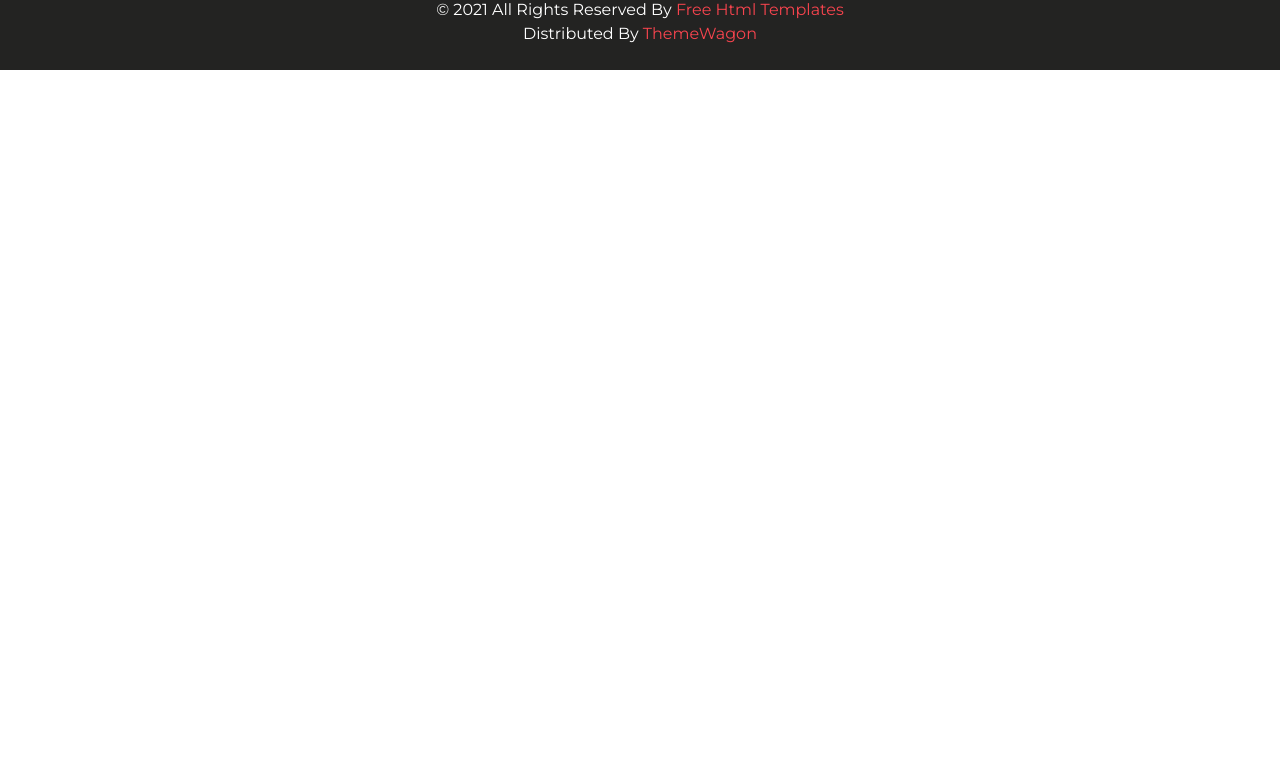
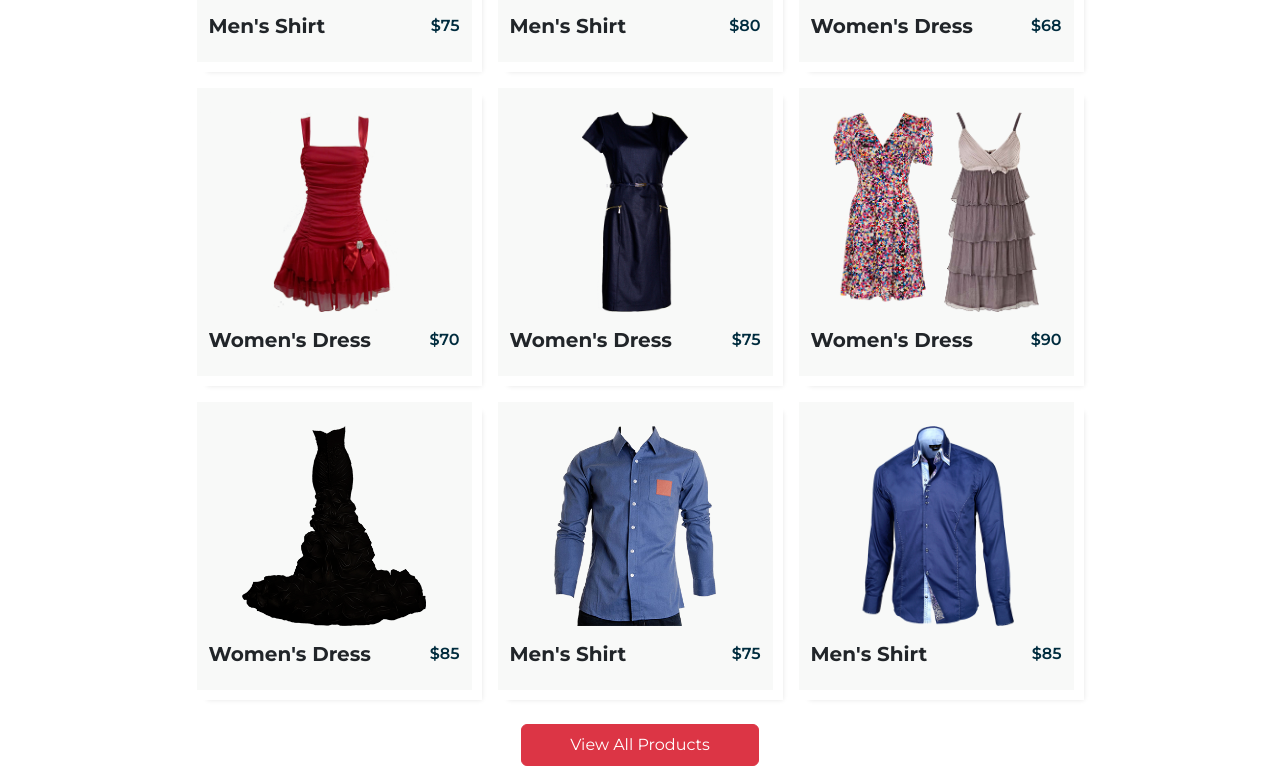
Before and after one commit to Obaadz/Famms-Template, a Next.js app: page / in a window 1280 px wide. Shown: the part 2127-2900 px from the top of the page. Before the commit the page ends 2197 px from the top, so only its background shows below. Built offline with nearby package versions, Linux system fonts and the light colour scheme.

Commit message:
add: Finish products section

```diff
--- /dev/null
+++ b/components/products_list/ProductItem.tsx
@@ -0,0 +1,22 @@
+import { FC } from "react";
+import { Product } from "./productsData";
+import styles from "./products_list.module.css";
+type Props = {
+  product: Product;
+};
+
+const ProductItem: FC<Props> = ({ product }) => {
+  return (
+    <div className={`col-lg-3 col-md-4 py-3 ${styles.item}`}>
+      <div className="m-2 text-center mb-3">
+        <img src={product.img} alt={product.title} />
+      </div>
+      <div className=" d-flex justify-content-between">
+        <h5 className="fw-bold">{product.title}</h5>
+        <span>{"$" + product.price}</span>
+      </div>
+    </div>
+  );
+};
+
+export default ProductItem;
--- /dev/null
+++ b/components/products_list/index.tsx
@@ -0,0 +1,48 @@
+import Link from "next/link";
+import { FC } from "react";
+import { Button, Container } from "react-bootstrap";
+import SectionHeading from "../SectionHeading";
+import ProductItem from "./ProductItem";
+import { productsData } from "./productsData";
+import styles from "./products_list.module.css";
+
+type Props = {
+  productsLimit?: number;
+};
+
+const ProductsListSection: FC<Props> = ({ productsLimit }) => {
+  function renderProducts(): JSX.Element[] {
+    const productsArray = productsLimit
+      ? productsData.slice(0, productsLimit)
+      : productsData;
+
+    return productsArray.map((product) => (
+      <ProductItem key={product.id} product={product} />
+    ));
+  }
+
+  return (
+    <section>
+      <Container className="my-5">
+        <SectionHeading>
+          Our <span>products</span>
+        </SectionHeading>
+        <div className="row gap-3 justify-content-center">
+          {renderProducts()}
+        </div>
+        <div className="d-flex justify-content-center mt-4 mb-5">
+          <Link href="./products">
+            <Button
+              variant="danger"
+              className={`fw-normal px-5 py-2 ${styles.button}`}
+            >
+              View All Products
+            </Button>
+          </Link>
+        </div>
+      </Container>
+    </section>
+  );
+};
+
+export default ProductsListSection;
--- /dev/null
+++ b/components/products_list/productsData.ts
@@ -0,0 +1,95 @@
+interface IProduct {
+  id: number;
+  title: string;
+  img: string;
+  price: number;
+}
+
+export class Product implements IProduct {
+  id: number;
+  title: string;
+  img: string;
+  price: number;
+
+  constructor(id: number, title: string, img: string, price: number) {
+    this.id = id;
+    this.title = title;
+    this.img = img;
+    this.price = price;
+  }
+}
+
+export const productsData: Product[] = [
+  {
+    id: 1,
+    title: "Men's Shirt",
+    img: "/images/p1.png",
+    price: 75,
+  },
+  {
+    id: 2,
+    title: "Men's Shirt",
+    img: "/images/p2.png",
+    price: 80,
+  },
+  {
+    id: 3,
+    title: "Women's Dress",
+    img: "/images/p3.png",
+    price: 68,
+  },
+  {
+    id: 4,
+    title: "Women's Dress",
+    img: "/images/p4.png",
+    price: 70,
+  },
+  {
+    id: 5,
+    title: "Women's Dress",
+    img: "/images/p5.png",
+    price: 75,
+  },
+  {
+    id: 6,
+    title: "Women's Dress",
+    img: "/images/p6.png",
+    price: 90,
+  },
+  {
+    id: 7,
+    title: "Women's Dress",
+    img: "/images/p7.png",
+    price: 85,
+  },
+  {
+    id: 8,
+    title: "Men's Shirt",
+    img: "/images/p8.png",
+    price: 75,
+  },
+  {
+    id: 9,
+    title: "Men's Shirt",
+    img: "/images/p9.png",
+    price: 85,
+  },
+  {
+    id: 10,
+    title: "Men's Shirt",
+    img: "/images/p10.png",
+    price: 65,
+  },
+  {
+    id: 11,
+    title: "Men's Shirt",
+    img: "/images/p11.png",
+    price: 65,
+  },
+  {
+    id: 12,
+    title: "Women's Dress",
+    img: "/images/p12.png",
+    price: 55,
+  },
+];
--- /dev/null
+++ b/components/products_list/products_list.module.css
@@ -0,0 +1,26 @@
+.item {
+  background-color: #f8f9f8;
+  border-right: 10px solid #ffffff;
+  border-bottom: 10px solid #ffffff;
+  box-shadow: 5px 5px 5px -5px rgb(0 0 0 / 10%);
+}
+
+@media (max-width: 767px) {
+  .item {
+    border: none;
+  }
+}
+
+.item img {
+  height: 200px;
+}
+
+.item span {
+  color: #002c3e;
+  font-weight: 600;
+}
+
+.button:hover {
+  background-color: transparent;
+  color: #f7444e;
+}
--- a/pages/index.tsx
+++ b/pages/index.tsx
@@ -1,8 +1,11 @@
 import type { NextPage } from "next";
 import ArrivalSection from "../components/arrival";
 import LandingSection from "../components/landing";
+import ProductsListSection from "../components/products_list";
 import WhyShopSection from "../components/why_shop";
 import MainLayout from "../layouts/MainLayout";
+
+const LIMIT_NUMBER_OF_PRODUCTS = 9;
 
 const Home: NextPage = () => {
   return (
@@ -11,6 +14,7 @@ const Home: NextPage = () => {
         <LandingSection />
         <WhyShopSection />
         <ArrivalSection />
+        <ProductsListSection productsLimit={LIMIT_NUMBER_OF_PRODUCTS} />
       </main>
     </MainLayout>
   );
```
